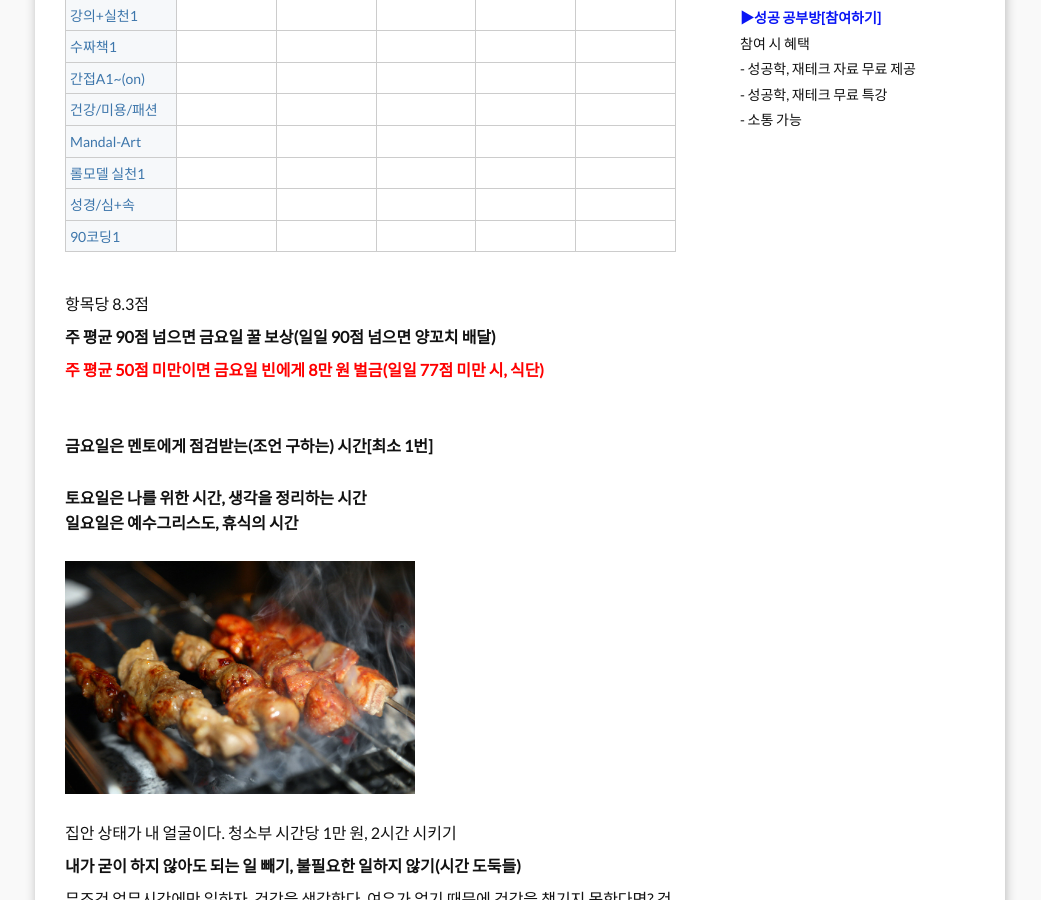
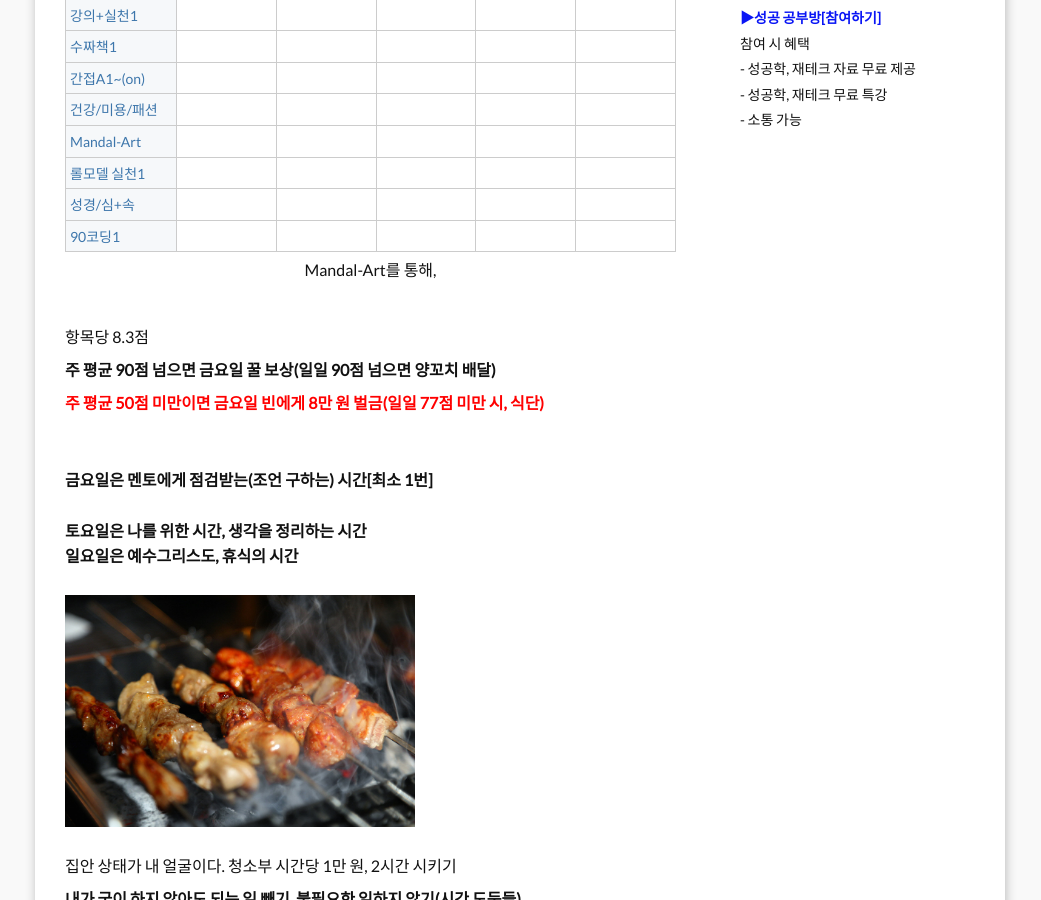
Before and after one commit to leevra/self-management.leeseungju.com, a Jekyll site: the page built from index.html, in a window 1280 px wide and 900 px high, scrolled down 891 px. Shown: the whole window, without its empty margins (120-1161 px from the left). Built offline with Jekyll 4.4.1, drawn with Linux system fonts in a browser that asks for light colours; the list of posts is cut into pages by our own code.

Commit message:
Update index.html

```diff
--- a/index.html
+++ b/index.html
@@ -41,8 +41,8 @@ layout: default
 
 </tbody></table>
 
+<p style="text-align: center;">Mandal-Art를 통해, </p>
 <p style="text-align: center;"><br></p>
-
 <p>항목당 8.3점</p>
 <b><p>주 평균 90점 넘으면 금요일 꿀 보상(일일 90점 넘으면 양꼬치 배달)</p></b>
 <b><span style="color: rgb(255, 0, 0);">주 평균 50점 미만이면 금요일 빈에게 8만 원 벌금(일일 77점 미만 시, 식단)</span></b>
```
